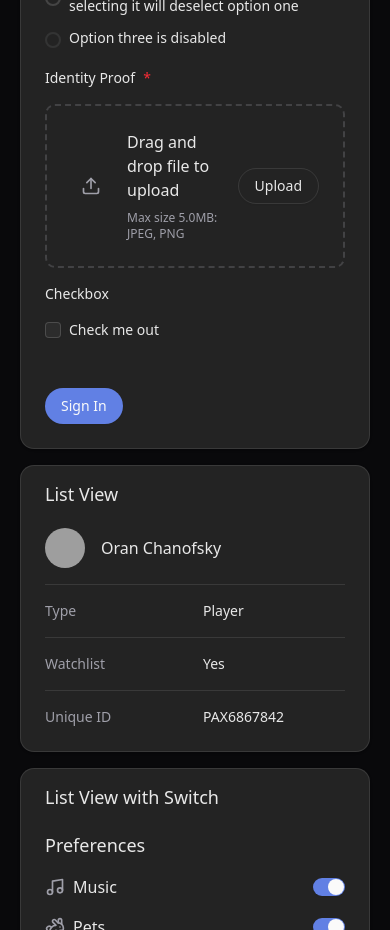
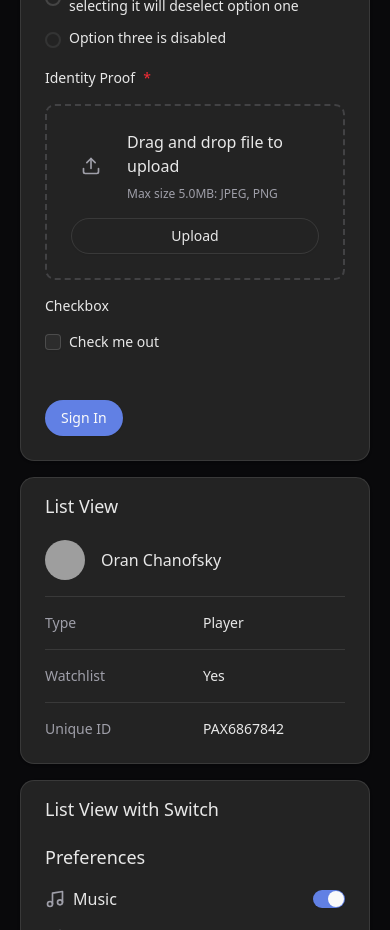
Before and after one commit to innocent1105/ui-design, a React (Vite) app: page /form-view in a window 390 px wide. Shown: the part 1300-2230 px from the top of the page. Built offline with nearby package versions, Linux system fonts and the light colour scheme; grey boxes are pictures that could not be loaded.

Commit message:
Updated the mobile responsive

```diff
--- a/src/components/custom-controls/custom-file-upload.tsx
+++ b/src/components/custom-controls/custom-file-upload.tsx
@@ -53,18 +53,21 @@ const CustomFileUpload = ({
             accept={accept}
             onChange={(e) => handleFileChange(e.target.files)}
           />
-          <div className="flex items-center justify-between w-full">
-            <div className="flex h-10 w-10 items-center justify-center">
-              <UploadIcon className="h-5 w-5 text-muted-foreground" />
-            </div>
-            <div className="flex flex-col justify-start items-start flex-1 mx-4">
-              <span className="font-medium">Drag and drop file to upload</span>
-              <p className="text-muted-foreground text-xs mt-2">Max size {formatFileSize(maxSize)}: JPEG, PNG</p>
+          <div className="flex flex-col sm:justify-between sm:flex-row items-center gap-4 w-full">
+            <div className="flex items-center gap-4 w-full sm:w-auto">
+              <div className="flex h-10 w-10 items-center justify-center shrink-0">
+                <UploadIcon className="h-5 w-5 text-muted-foreground" />
+              </div>
+              <div className="flex flex-col justify-start items-start">
+                <span className="font-medium">Drag and drop file to upload</span>
+                <p className="text-muted-foreground text-xs mt-2">Max size {formatFileSize(maxSize)}: JPEG, PNG</p>
+              </div>
             </div>
             <Button
               type="button"
               variant="outline"
               onClick={handleUploadClick}
+              className="w-full sm:w-auto"
             >
               Upload
             </Button>
```
